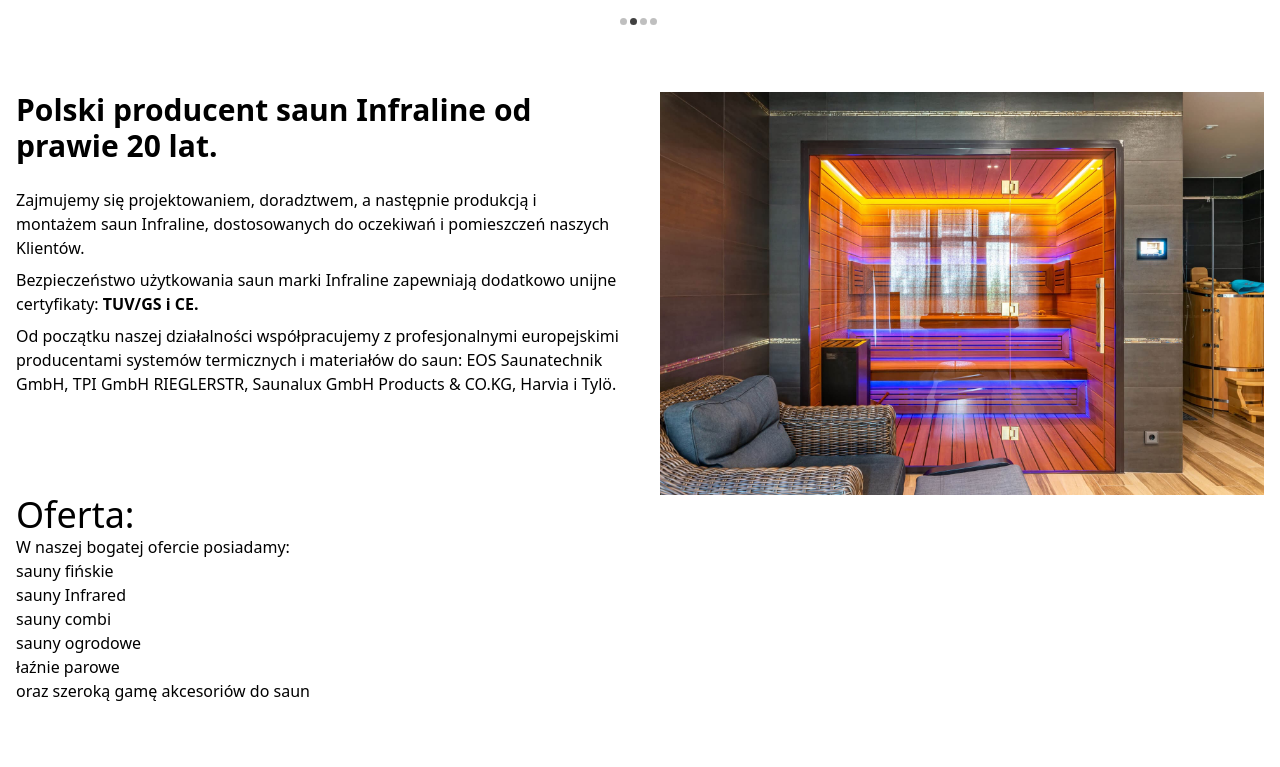
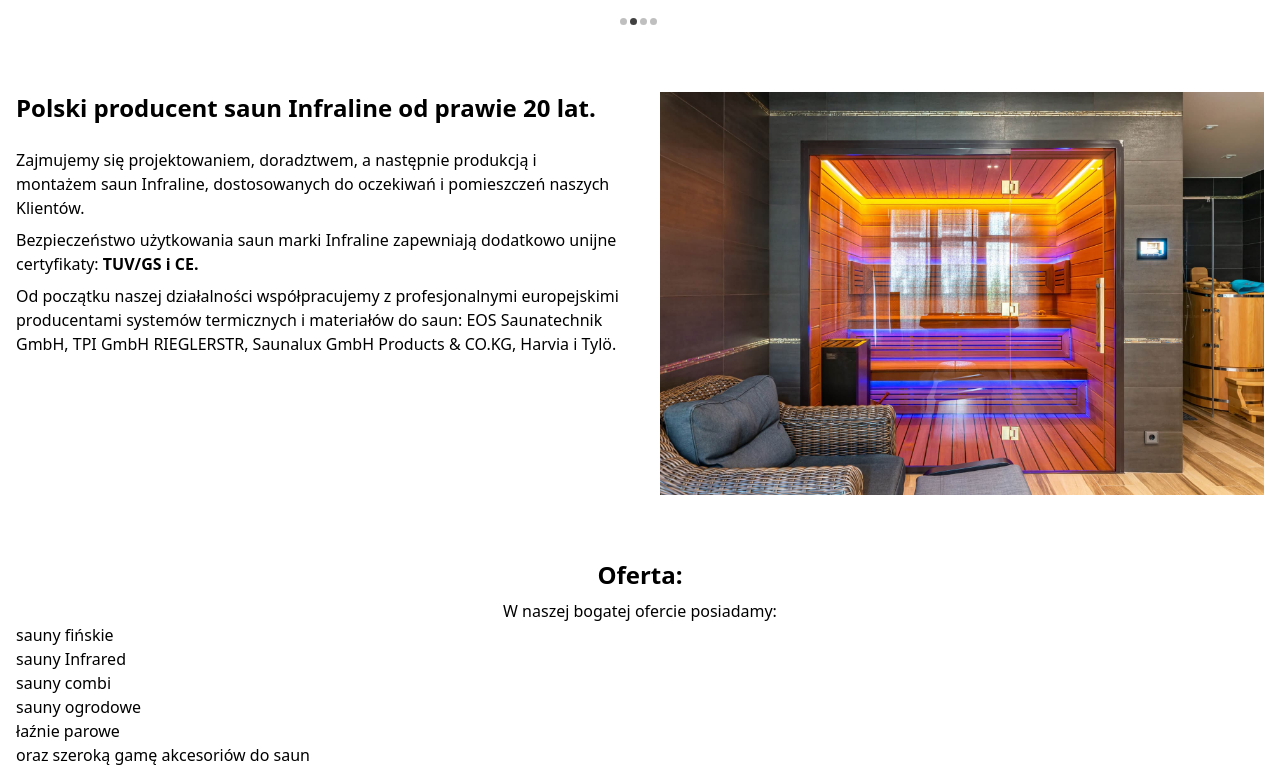
Before and after one commit to Skeabrate/infraline, a Next.js app: page / in a window 1280 px wide. Shown: the part 638-1405 px from the top of the page. Built offline with nearby package versions, Linux system fonts and the light colour scheme.

Commit message:
Header styles

```diff
--- a/src/components/Footer/Footer.tsx
+++ b/src/components/Footer/Footer.tsx
@@ -1,7 +1,7 @@
 import React from 'react';
 import LogoGraySvg from 'assets/svg/LogoGraySvg';
 import ArrowUpSvg from 'assets/svg/ArrowUpSvg';
-import { WrapperStyles } from 'styles/Wrapper.styles';
+import { WrapperStyles } from 'styles/globals.styles';
 
 const Footer = () => {
   const scrollTopHandler = () =>
--- a/src/components/Navigation/Navigation.tsx
+++ b/src/components/Navigation/Navigation.tsx
@@ -4,7 +4,7 @@ import LogoSvg from 'assets/svg/LogoSvg';
 import TelephoneSvg from 'assets/svg/TelephoneSvg';
 import Link from 'next/link';
 import ArrowSvg from 'assets/svg/ArrowSvg';
-import { WrapperStyles } from 'styles/Wrapper.styles';
+import { WrapperStyles } from 'styles/globals.styles';
 
 const StyledLink = ({ href, children }: { href: string; children: React.ReactNode }) => {
   return (
--- a/src/pages/index.tsx
+++ b/src/pages/index.tsx
@@ -1,10 +1,10 @@
 import Head from 'next/head';
 import Image from 'next/image';
+import OfertaImg from 'assets/oferta.jpg';
+import { WrapperStyles, HeaderStyles } from 'styles/globals.styles';
 import Navigation from 'components/Navigation/Navigation';
 import Footer from 'components/Footer/Footer';
 import Slider from 'components/Slider/Slider';
-import { WrapperStyles } from 'styles/Wrapper.styles';
-import OfertaImg from 'assets/oferta.jpg';
 
 export default function Home() {
   return (
@@ -33,7 +33,7 @@ export default function Home() {
         <div className={`${WrapperStyles} mt-4 md:mt-12 lg:mt-16`}>
           <section className='grid md:grid-cols-2 gap-6 lg:gap-10'>
             <div>
-              <h1 className='text-xl font-bold mb-2 lg:text-3xl lg:mb-6'>
+              <h1 className={`${HeaderStyles} mb-2 lg:mb-6`}>
                 Polski producent saun Infraline od prawie 20 lat.
               </h1>
 
@@ -60,9 +60,9 @@ export default function Home() {
             />
           </section>
 
-          <section>
-            <h2 className='text-4xl'>Oferta:</h2>
-            <h3>W naszej bogatej ofercie posiadamy:</h3>
+          <section className='mt-6 md:mt-12 lg:mt-16'>
+            <h2 className={`${HeaderStyles} text-center lg:mb-2`}>Oferta:</h2>
+            <h3 className='text-center'>W naszej bogatej ofercie posiadamy:</h3>
             <ul>
               <li>sauny fińskie</li>
               <li>sauny Infrared</li>
--- a/src/styles/Wrapper.styles.tsx
+++ /dev/null
@@ -1 +0,0 @@
-export const WrapperStyles = 'max-w-6xl mx-auto px-4 md:px-6';
--- /dev/null
+++ b/src/styles/globals.styles.tsx
@@ -0,0 +1,2 @@
+export const WrapperStyles = 'max-w-6xl mx-auto px-4 md:px-6';
+export const HeaderStyles = 'text-xl font-bold md:text-2xl lg:text-3xl';
```
